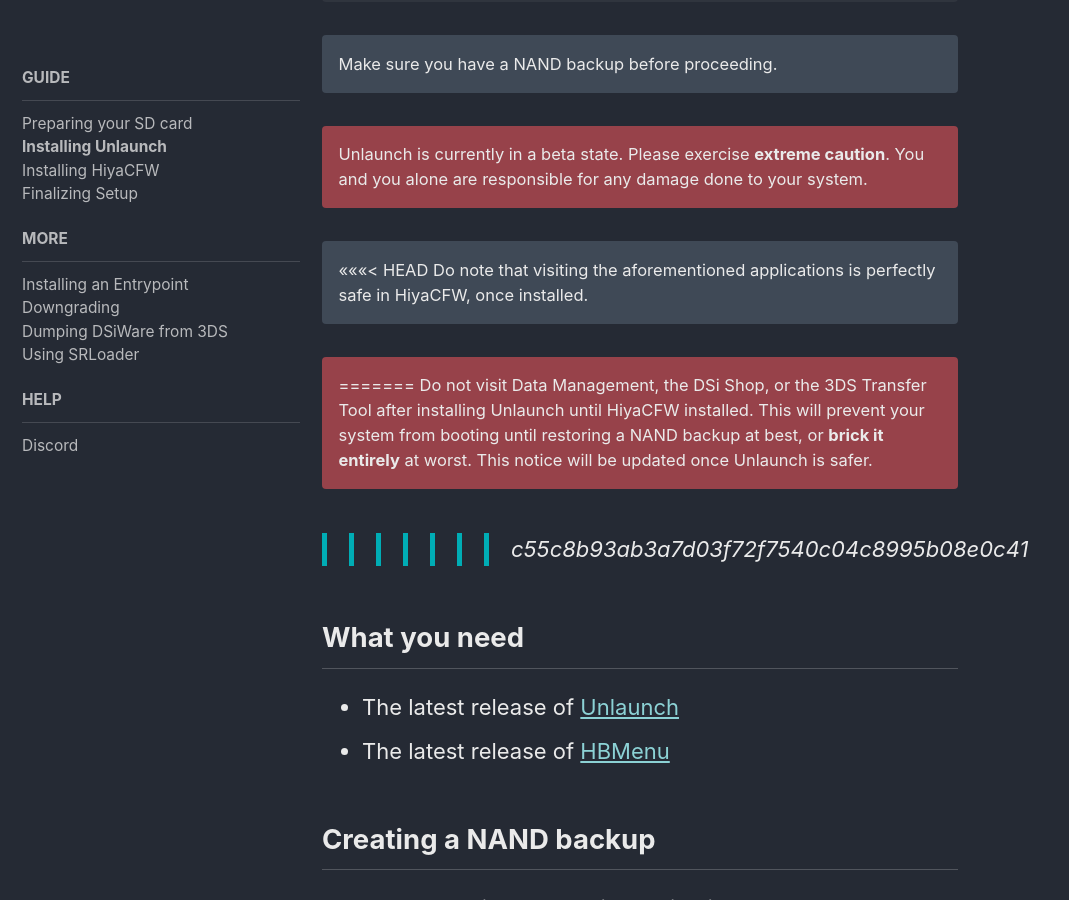
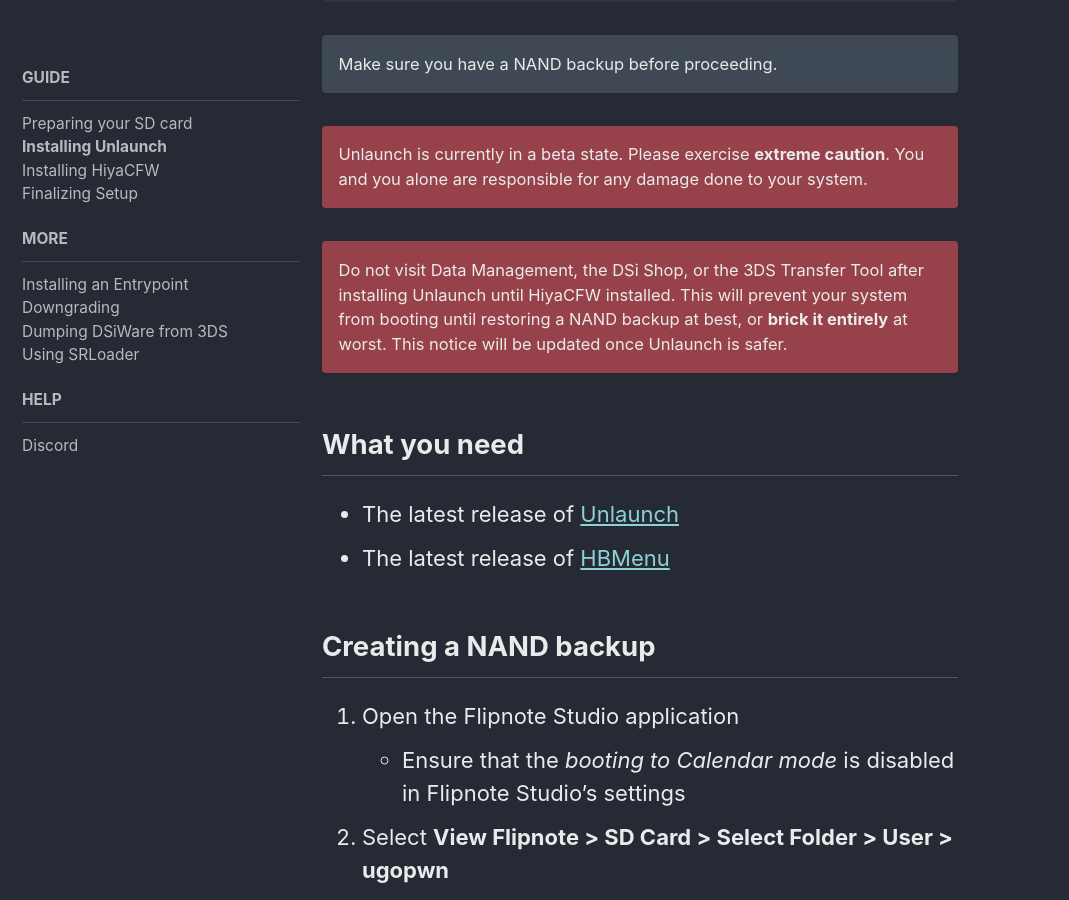
Before and after one commit to emiyl/dsi.cfw.guide-archive, a Jekyll site: the page built from guide/installing-unlaunch.md, in a window 1280 px wide and 900 px high, scrolled down 375 px. Shown: the whole window, without its empty margins (0-1069 px from the left). Built offline with Jekyll 4.4.1, drawn with Linux system fonts in a browser that asks for light colours; nearby versions of some CDN libraries.

Commit message:
i don't like git

```diff
--- a/guide/installing-unlaunch.md
+++ b/guide/installing-unlaunch.md
@@ -11,13 +11,8 @@
 Unlaunch is currently in a beta state. Please exercise **extreme caution**. You and you alone are responsible for any damage done to your system.
 {: .notice--danger}
 
-<<<<<<< HEAD
-Do note that visiting the aforementioned applications is perfectly safe in HiyaCFW, once installed.
-{: .notice--info}
-=======
 Do not visit Data Management, the DSi Shop, or the 3DS Transfer Tool after installing Unlaunch until HiyaCFW installed. This will prevent your system from booting until restoring a NAND backup at best, or **brick it entirely** at worst. This notice will be updated once Unlaunch is safer.
 {: .notice--danger}
->>>>>>> c55c8b93ab3a7d03f72f7540c04c8995b08e0c41
 
 ## What you need
 - The latest release of [Unlaunch](http://problemkaputt.de/unlaunch.zip)
```
